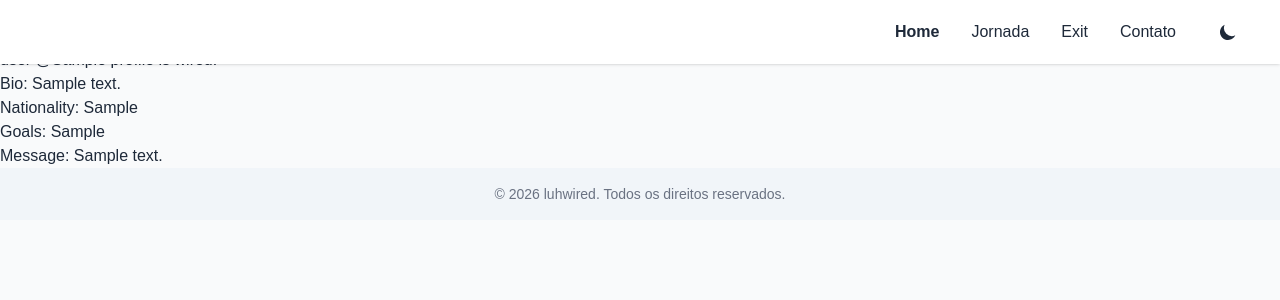
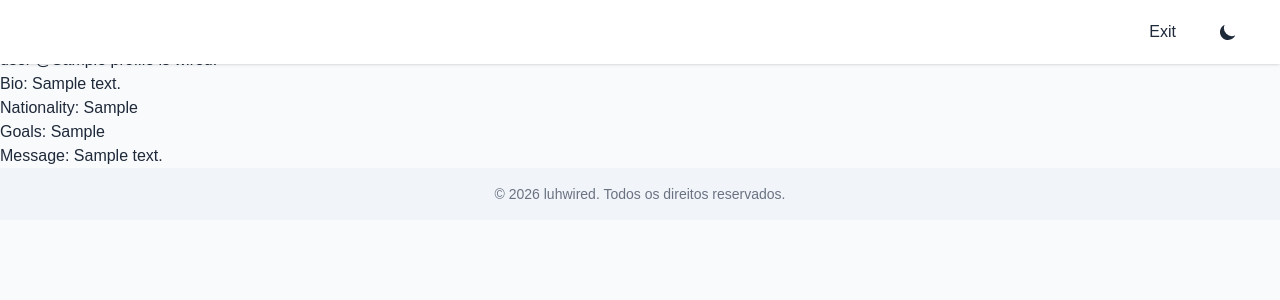
Before and after one commit to wh0islu/cyberia, a Django app: page / in a window 1280 px wide. Shown: the top 300 px of the page. Run offline with Django 5.2, Linux system fonts and the light colour scheme; a user stored in the database is signed in; tables that the repository leaves empty hold one stand-in row (values such as "Sample post"); style sheets or scripts are compiled from the project's sources.

Commit message:
ajustes no navbar

```diff
--- a/templates/partials/navbar.html
+++ b/templates/partials/navbar.html
@@ -9,12 +9,7 @@
             <div class="hidden md:flex items-center space-x-8">
 
                 {% if user.is_authenticated %}
-                <a href="#home" class="dark:text-white hover:text-emerald-600 font-bold font-poppins">Home</a>
-                <a href="#jornada" class="dark:text-white hover:text-emerald-600 font-poppins">Jornada</a>
                 <a href="{% url 'logoutUser' %}" class="dark:text-white hover:text-emerald-600 font-poppins">Exit</a>
-                {% if recognitions %}<a href="#reconhecimentos"
-                    class="dark:text-white hover:text-emerald-600 font-poppins">Reconhecimentos</a>{%endif%}
-                <a href="#contato" class="dark:text-white hover:text-emerald-600 font-poppins">Contato</a>
                 {%endif%}
                 <button id="theme-toggle" type="button"
                     class="dark:text-white hover:bg-gray-100 dark:hover:bg-gray-700 focus:outline-none rounded-lg text-sm p-2.5">
```
